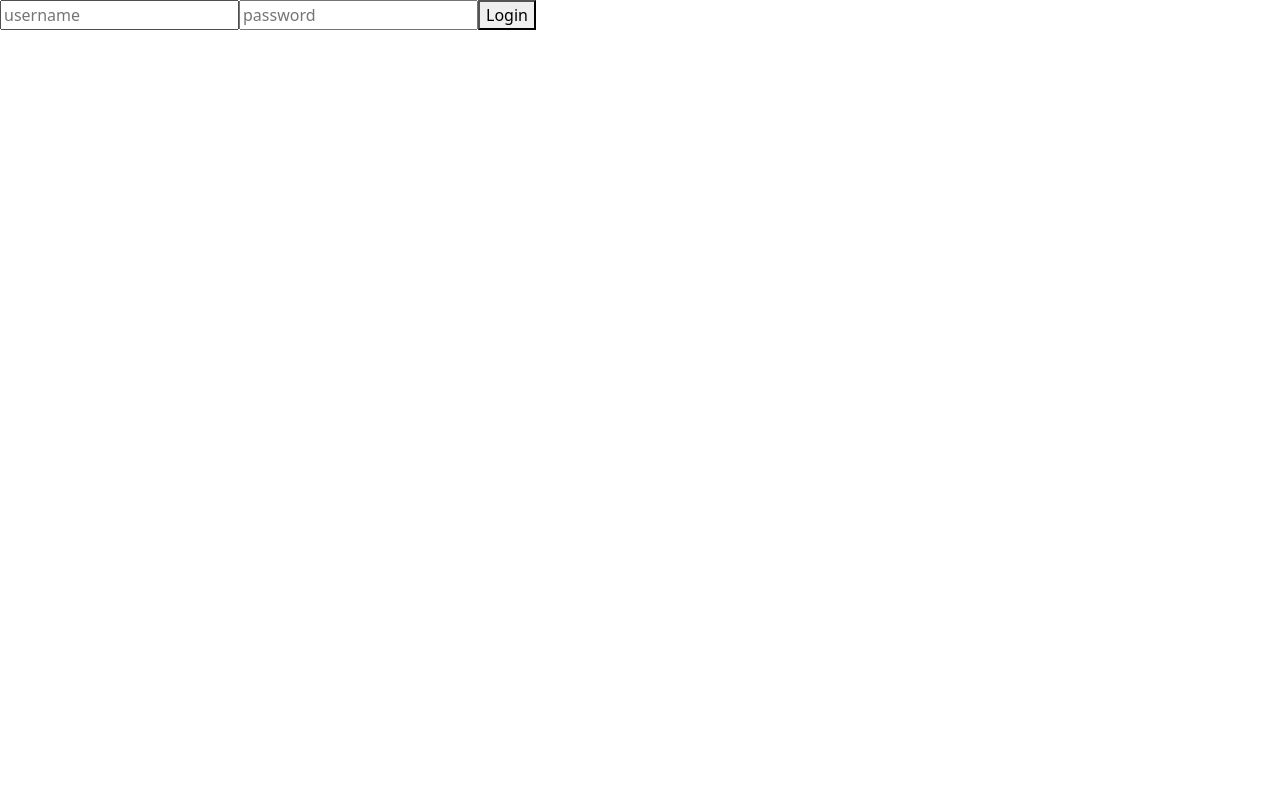
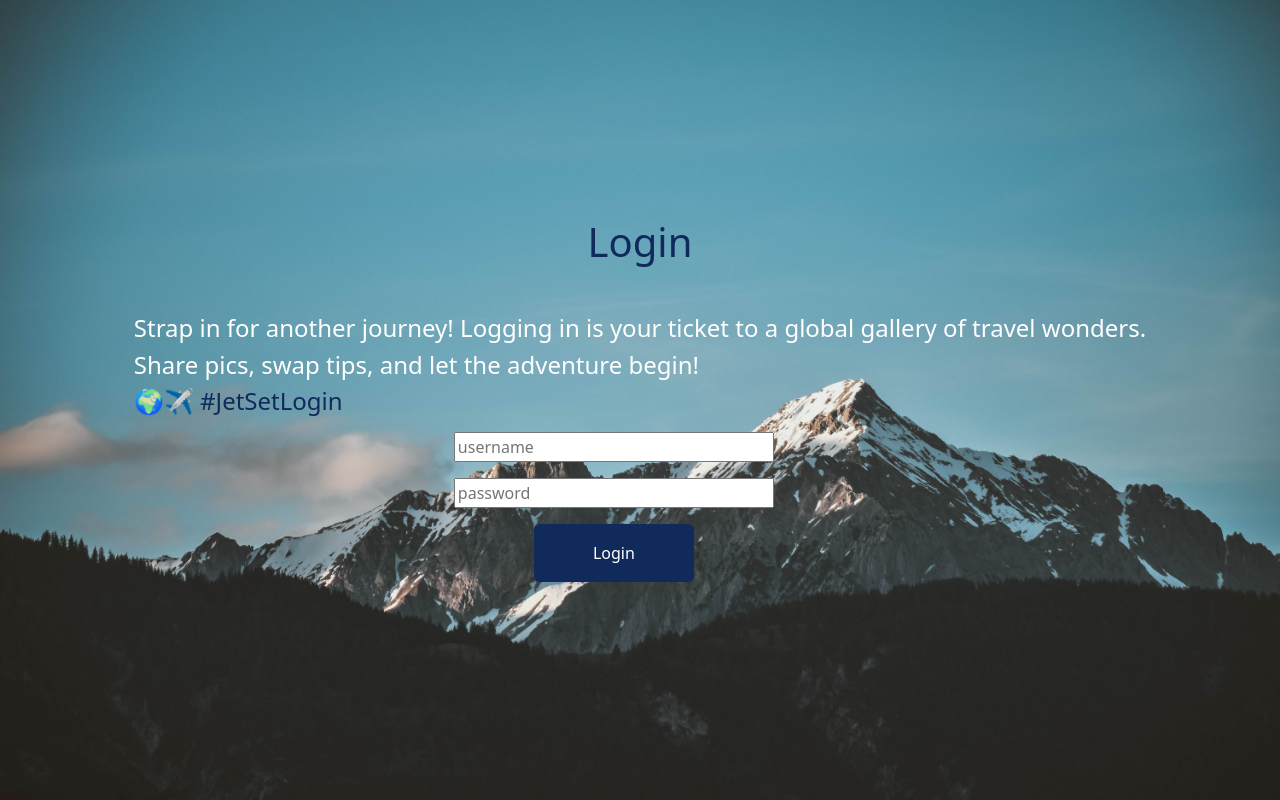
Before and after one commit to MoiseAlexandru/Moaki_Frontend, a React (Create React App) app in the folder react-app/: page /more-posts in a window 1280 px wide. Built offline with nearby package versions, Linux system fonts and the light colour scheme.

Commit message:
login page

```diff
--- a/react-app/src/components/LoginPage.js
+++ b/react-app/src/components/LoginPage.js
@@ -1,13 +1,19 @@
 import { useState } from "react";
+import "../css/login.css";
+import Button from "react-bootstrap/Button";
 
 export default function LoginPage({onLogin}) {
     const [username, setUsername] = useState("");
     const [password, setPassword] = useState("");
     return (
         <div>
-            <input type = "text" onChange = {(e) => setUsername(e.target.value)} placeholder = "username" />
-            <input type = "password" onChange = {(e) => setPassword(e.target.value)} placeholder="password" />
-            <button onClick={onLogin}> Login </button>
+            <h1 className = "title">Login</h1>
+            <h4 className = "subtitle">Strap in for another journey! Logging in is your ticket to a global gallery of travel wonders.</h4>
+            <h4 className = "subtitle"> Share pics, swap tips, and let the adventure begin!</h4>
+            <h4 className = "hashtag">🌍✈️ #JetSetLogin</h4>
+            <input className = "usernameBox" type = "text" onChange = {(e) => setUsername(e.target.value)} placeholder = "username" />
+            <input className = "passwordBox" type = "password" onChange = {(e) => setPassword(e.target.value)} placeholder="password" />
+            <Button variant="loginButton" onClick={onLogin}> Login </Button>
         </div>
     )
 }
--- /dev/null
+++ b/react-app/src/css/login.css
@@ -0,0 +1,63 @@
+body {
+    background-image: url('../../public/background.jpeg'); /* Replace 'your-image-url.jpg' with the path to your image */
+    background-size: cover; /* This property ensures that the background image covers the entire container */
+    background-repeat: no-repeat; /* This property prevents the background image from repeating */
+    background-position: center; /* This property centers the background image horizontally and vertically */
+    height: 100vh; /* This ensures the body takes up the full height of the viewport */
+    margin: 0; /* Remove default margin */
+    display: flex;
+    flex-direction: column;
+    justify-content: center;
+    align-items: center;
+}
+
+.title {
+    display: flex;
+    flex-direction: column;
+    justify-content: center;
+    align-items: center;
+    color: var(--button-color);
+    margin-bottom: 3rem;
+}
+
+.subtitle {
+    color: white;
+}
+
+.usernameBox {
+    display: flex;
+    flex-direction: column;
+    justify-content: center;
+    align-items: center;
+    margin-bottom: 1rem;
+    margin-top: 1rem;
+    width: 20rem;
+    margin-left: 20rem;
+}
+
+.passwordBox{
+    display: flex;
+    flex-direction: column;
+    justify-content: center;
+    align-items: center;
+    margin-bottom: 1rem;
+    width: 20rem;
+    margin-left: 20rem;
+
+}
+.hashtag {
+    color: var(--button-color);
+}
+.btn-loginButton{
+    width: 10rem;
+    background-color: var(--button-color);
+    color: var(--text-color);
+    padding: 1rem;
+    margin-left: 25rem;
+
+}
+
+.btn-loginButton:hover {
+    background-color: var(--button-hover-color);
+    color: var(--text-color);
+}
```
Also changed, not shown: react-app/public/background.jpeg (added).
